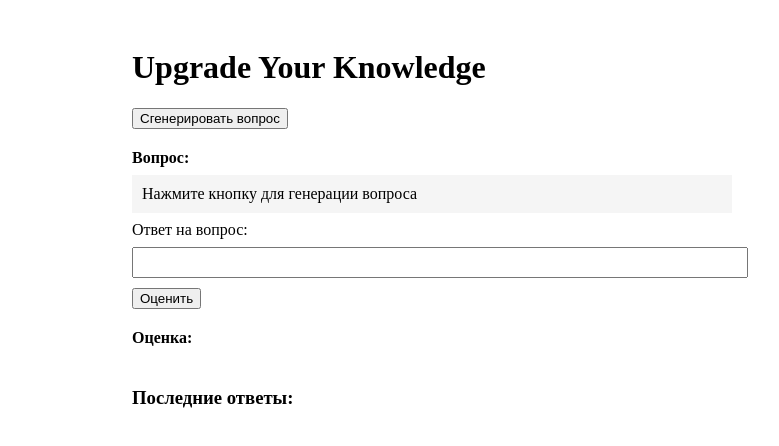
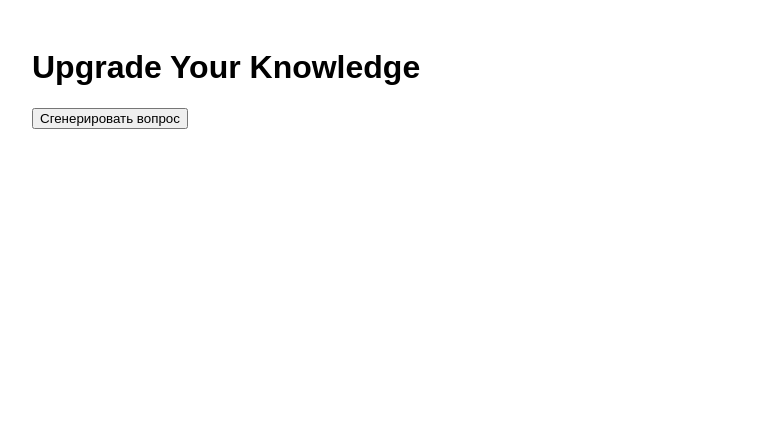
Before and after one commit to Islamzhet/Total-Upgrade-, a Next.js app: page / in a window 1280 px wide. Shown: the top 446 px of the page, without its empty margins (208-987 px from the left). Built offline with nearby package versions, Linux system fonts and the light colour scheme.

Commit message:
Update index.js

```diff
--- a/pages/index.js
+++ b/pages/index.js
@@ -1,76 +1,71 @@
-"use client";
-
-import { useState } from "react";
+import { useState } from 'react';
 
 export default function Home() {
-  const [question, setQuestion] = useState("");
-  const [answer, setAnswer] = useState("");
-  const [result, setResult] = useState("");
+  const [question, setQuestion] = useState('');
+  const [answer, setAnswer] = useState('');
+  const [evaluation, setEvaluation] = useState('');
   const [history, setHistory] = useState([]);
 
   const generateQuestion = async () => {
-    const res = await fetch("/api/generate-question");
+    const res = await fetch('/api/generate-question');
     const data = await res.json();
-    setQuestion(data.question.trim());
-    setAnswer("");
-    setResult("");
+    setQuestion(data.question);
+    setAnswer('');
+    setEvaluation('');
   };
 
   const evaluateAnswer = async () => {
-    const res = await fetch("/api/evaluate", {
-      method: "POST",
-      headers: {
-        "Content-Type": "application/json",
-      },
-      body: JSON.stringify({ question, answer }),
+    const res = await fetch('/api/evaluate', {
+      method: 'POST',
+      headers: { 'Content-Type': 'application/json' },
+      body: JSON.stringify({ question, answer })
     });
-
     const data = await res.json();
-    setResult(data.result);
-    setHistory([{ question, answer, result: data.result }, ...history]);
+    setEvaluation(data.evaluation);
+    setHistory([{ question, answer, evaluation }, ...history]);
   };
 
   return (
-    <main style={{ padding: "20px", maxWidth: "600px", margin: "auto" }}>
-      <h1>Upgrade Your Knowledge</h1>
+    <div style={{ maxWidth: 800, margin: 'auto', padding: 20, fontFamily: 'Arial' }}>
+      <h1 style={{ fontSize: 32, fontWeight: 'bold' }}>Upgrade Your Knowledge</h1>
       <button onClick={generateQuestion}>Сгенерировать вопрос</button>
 
-      <div style={{ marginTop: "20px" }}>
-        <strong>Вопрос:</strong>
-        <div style={{ margin: "8px 0", background: "#f5f5f5", padding: "10px" }}>
-          {question || "Нажмите кнопку для генерации вопроса"}
-        </div>
+      {question && (
+        <div style={{ marginTop: 20 }}>
+          <h3>Вопрос:</h3>
+          <div style={{ background: '#f9f9f9', padding: 10 }}>{question}</div>
 
-        <label>
-          Ответ на вопрос:
+          <label style={{ display: 'block', marginTop: 10 }}>Ответ на вопрос:</label>
           <input
-            type="text"
             value={answer}
-            onChange={(e) => setAnswer(e.target.value)}
-            style={{ width: "100%", marginTop: "8px", padding: "6px" }}
+            onChange={e => setAnswer(e.target.value)}
+            style={{ width: '100%', padding: 10 }}
           />
-        </label>
 
-        <button onClick={evaluateAnswer} style={{ marginTop: "10px" }}>
+          <button onClick={evaluateAnswer} style={{ marginTop: 10 }}>
             Оценить
           </button>
 
-        <div style={{ marginTop: "20px" }}>
-          <strong>Оценка:</strong> {result}
+          {evaluation && (
+            <div style={{ marginTop: 10 }}>
+              <strong>Оценка:</strong> {evaluation}
             </div>
+          )}
         </div>
+      )}
 
-      <div style={{ marginTop: "40px" }}>
-        <h3>Последние ответы:</h3>
-        {history.map((item, idx) => (
-          <div key={idx} style={{ marginBottom: "20px" }}>
-            <div><strong>Вопрос:</strong> {item.question}</div>
-            <div><strong>Ответ:</strong> {item.answer}</div>
-            <div><strong>Оценка:</strong> {item.result}</div>
-            <hr />
+      {history.length > 0 && (
+        <div style={{ marginTop: 40 }}>
+          <h2>Последние ответы:</h2>
+          {history.map((item, i) => (
+            <div key={i} style={{ marginBottom: 20, borderTop: '1px solid #ccc', paddingTop: 10 }}>
+              <p><strong>Вопрос:</strong> {item.question}</p>
+              <p><strong>Ответ:</strong> {item.answer}</p>
+              <p><strong>Оценка:</strong> {item.evaluation}</p>
             </div>
           ))}
         </div>
-    </main>
+      )}
+    </div>
   );
 }
```
Lines whose indentation alone changed are shown as unchanged.
